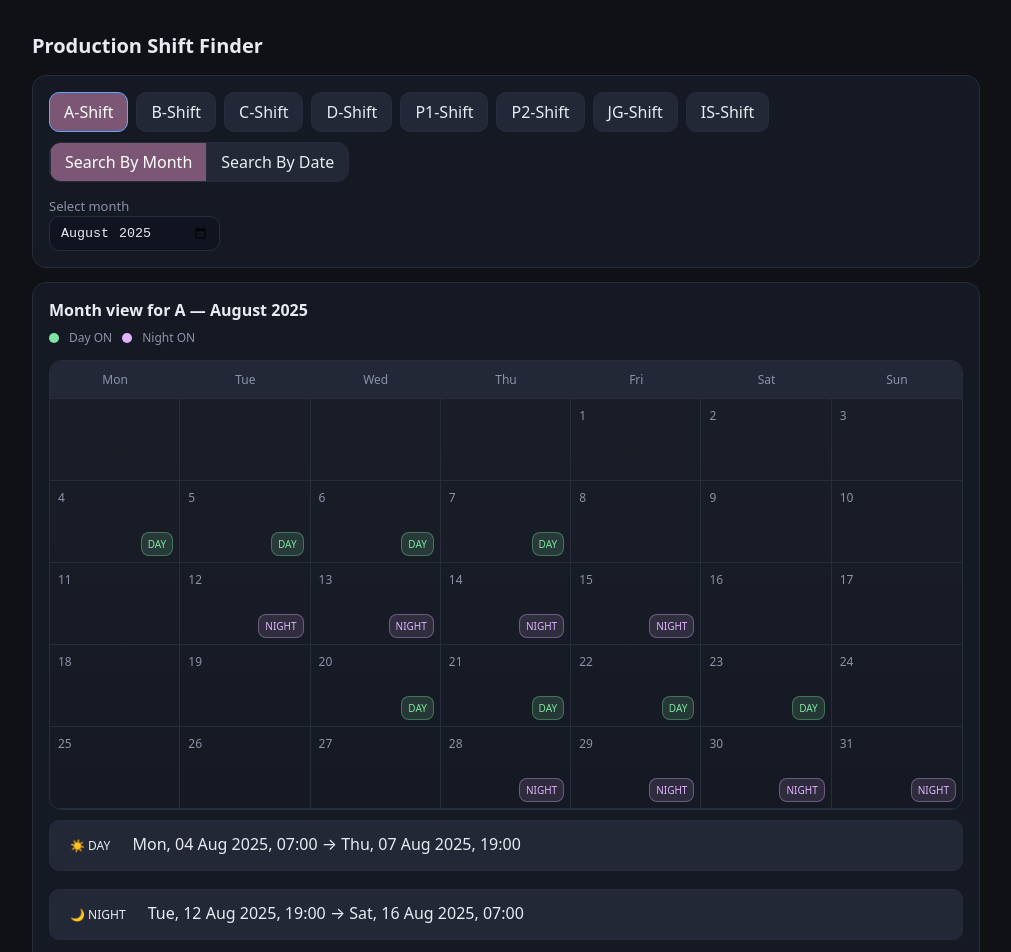
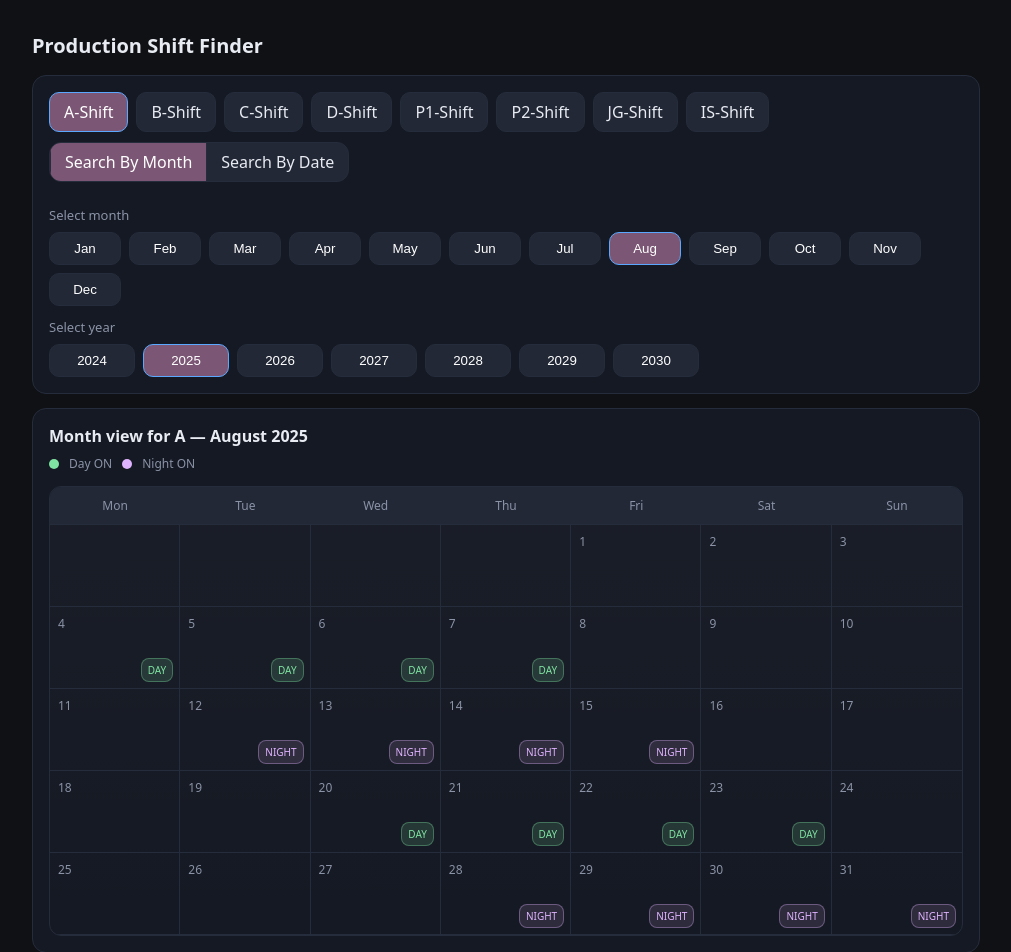
Before and after one commit to programmmerjosh/shift-finder, a Vue app: page / in a window 1280 px wide. Shown: the top 952 px of the page, without its empty margins (134-1145 px from the left). Built offline with nearby package versions, Linux system fonts and the light colour scheme.

Commit message:
new month and year selection buttons | removed the fluff text

```diff
--- a/src/App.vue
+++ b/src/App.vue
@@ -39,46 +39,35 @@
 
         <template v-else>
           <div>
-            <label for="inputMonth">Select month</label><br />
-            <div class="month-input-row">
-              <input
-                id="inputMonth"
-                type="month"
-                :placeholder="isFirefox ? 'YYYY-MM' : ''"
-                v-model="monthInput"
-                :title="
-                  isDesktop
-                    ? 'Tip: Click the field, then type the first letter of the month (e.g., “J” for January/June), or use ↑/↓ to move through months. You can use ↑/↓ to move to a different year OR key in the exact year you want.'
-                    : ''
-                "
-                style="max-width: 200px"
-              />
+            <div class="picker-group">
+              <label>Select month</label>
+              <div class="button-grid months">
+                <button
+                  v-for="m in monthButtons"
+                  :key="m.value"
+                  type="button"
+                  class="tab picker-btn"
+                  :class="{ active: selectedMonth === m.value }"
+                  @click="setMonth(m.value)"
+                >
+                  {{ m.label }}
+                </button>
+              </div>
+            </div>
 
-              <!-- Help button & tooltip: show on desktop, but NOT on Firefox -->
+            <div class="picker-group">
+              <label>Select year</label>
+              <div class="button-grid years">
                 <button
-                v-if="isDesktop && !isFirefox"
-                class="help-btn"
+                  v-for="y in yearButtons"
+                  :key="y"
                   type="button"
-                aria-label="How to use the month picker"
-                @mouseenter="showMonthHelp = true"
-                @mouseleave="showMonthHelp = false"
-                @focus="showMonthHelp = true"
-                @blur="showMonthHelp = false"
+                  class="tab picker-btn"
+                  :class="{ active: selectedYear === y }"
+                  @click="setYear(y)"
                 >
-                ?
+                  {{ y }}
                 </button>
-
-              <div
-                v-if="isDesktop && !isFirefox && showMonthHelp"
-                class="help-tip"
-                role="tooltip"
-              >
-                <strong>Month picker tips</strong><br />
-                • Click the field, then type the first letter of a month (e.g.,
-                “J”).<br />
-                • Use ↑ / ↓ to move through months.<br />
-                • Use ↑/↓ to move to a different year OR key in the exact
-                year<br />
               </div>
             </div>
           </div>
@@ -94,7 +83,7 @@
       >
         <div>
           <div style="font-weight: 600">
-            Result for {{ shift }} on {{ fmtYMD(resultDate.queryDate) }}
+            Result for {{ shift }}-Shift on {{ fmtYMD(resultDate.queryDate) }}
           </div>
           <div class="muted">
             {{
@@ -126,51 +115,15 @@
             style="margin-right: 8px"
           >
             <template v-if="resultDate.blockPhase === 'day'"
-              >☀️ DAY WORK</template
+              >☀️ DAY SHIFT</template
             >
             <template v-else-if="resultDate.blockPhase === 'night'"
-              >🌙 NIGHT WORK</template
+              >🌙 NIGHT SHIFT</template
             >
             <template v-else>🛌 OFF</template>
           </span>
           {{ fmtFull(resultDate.blockStart) }} →
           {{ fmtFull(resultDate.blockEnd) }}
-        </div>
-
-        <div class="muted">You’re scheduled</div>
-        <div>
-          <template v-if="resultDate.working">
-            {{
-              resultDate.shiftType === "day"
-                ? "DAY (07:00–19:00)"
-                : "NIGHT (19:00–07:00)"
-            }}
-          </template>
-          <template v-else> Off on the selected date </template>
-        </div>
-
-        <div class="muted">Previous off</div>
-        <div>
-          {{ fmtDate(resultDate.prevOffStart) }} →
-          {{ fmtDate(resultDate.prevOffEnd) }}
-        </div>
-
-        <div class="muted">Next off</div>
-        <div>
-          {{ fmtDate(resultDate.nextOffStart) }} →
-          {{ fmtDate(resultDate.nextOffEnd) }}
-        </div>
-
-        <div class="muted">Nearest work blocks</div>
-        <div>
-          <div>
-            Previous: {{ fmtFull(resultDate.prevWorkStart) }} →
-            {{ fmtFull(resultDate.prevWorkEnd) }}
-          </div>
-          <div>
-            Next: {{ fmtFull(resultDate.nextWorkStart) }} →
-            {{ fmtFull(resultDate.nextWorkEnd) }}
-          </div>
         </div>
       </div>
     </div>
@@ -212,24 +165,7 @@
         </div>
       </div>
 
-      <div class="list">
-        <div
-          v-for="(b, i) in resultMonth.blocks"
-          :key="i"
-          class="block"
-          style="flex: 1 1 100%"
-        >
-          <span
-            class="pill"
-            :class="b.phase === 'day' ? 'day' : 'night'"
-            style="margin-right: 8px"
-          >
-            <template v-if="b.phase === 'day'">☀️ DAY</template>
-            <template v-else>🌙 NIGHT</template>
-          </span>
-          {{ fmtFull(b.start) }} → {{ fmtFull(b.end) }}
-        </div>
-      </div>
+      <div class=""></div>
     </div>
   </div>
 </template>
@@ -595,7 +531,7 @@ const MANAGER_BASE = new Date("2025-07-21T00:00:00"); // adjust if needed
 // Determine which 8-day manager cycle day we're in (0–7)
 function managerIndexFromBase(date) {
   const days = Math.floor(
-    (ymd(date) - ymd(MANAGER_BASE)) / (1000 * 60 * 60 * 24)
+    (ymd(date) - ymd(MANAGER_BASE)) / (1000 * 60 * 60 * 24),
   );
   return ((days % 8) + 8) % 8;
 }
@@ -614,7 +550,7 @@ function managerCurrentPhaseWindow(letter, date) {
   const baseDate = addDays(
     ymd(MANAGER_BASE),
     Math.floor((ymd(date) - ymd(MANAGER_BASE)) / ((1000 * 60 * 60 * 24) / 8)) *
-      8
+      8,
   );
   const offset = letter === "JG" ? 0 : 4;
 
@@ -656,7 +592,7 @@ function managerNeighborWorkWindows(letter, date) {
   const baseDate = addDays(
     ymd(MANAGER_BASE),
     Math.floor((ymd(date) - ymd(MANAGER_BASE)) / ((1000 * 60 * 60 * 24) / 8)) *
-      8
+      8,
   );
   const offset = letter === "JG" ? 0 : 4;
 
@@ -851,7 +787,7 @@ function submit() {
       blockPhase = state.type; // 'day' | 'night'
       ({ start: blockStartTs, end: blockEndTs } = workBounds(
         win.start,
-        state.type
+        state.type,
       ));
     } else {
       blockPhase = "off";
@@ -875,7 +811,7 @@ function submit() {
       working: state.working,
       shiftType: state.type ?? "off",
       blockPhase, // 'day' | 'night' | 'off' (used for pill color)
-      blockLabel: "Current work/off block",
+      blockLabel: "Selected block",
       queryDate: q,
       blockStart: blockStartTs,
       blockEnd: blockEndTs,
@@ -910,7 +846,7 @@ const calendarCells = computed(() => {
   return buildCalendar(
     resultMonth.value.year,
     resultMonth.value.month,
-    shift.value
+    shift.value,
   );
 });
 
@@ -1054,6 +990,46 @@ function listWorkBlocksForMonth(letter, year, month) {
   return blocks;
 }
 
+// UPDATED month and year selection
+const monthButtons = [
+  { label: "Jan", value: 1 },
+  { label: "Feb", value: 2 },
+  { label: "Mar", value: 3 },
+  { label: "Apr", value: 4 },
+  { label: "May", value: 5 },
+  { label: "Jun", value: 6 },
+  { label: "Jul", value: 7 },
+  { label: "Aug", value: 8 },
+  { label: "Sep", value: 9 },
+  { label: "Oct", value: 10 },
+  { label: "Nov", value: 11 },
+  { label: "Dec", value: 12 },
+];
+
+const currentYear = new Date().getFullYear();
+
+const yearButtons = computed(() => {
+  return Array.from({ length: 7 }, (_, i) => currentYear - 1 + i);
+});
+
+const selectedMonth = computed(() => {
+  return Number(monthInput.value.split("-")[1]);
+});
+
+const selectedYear = computed(() => {
+  return Number(monthInput.value.split("-")[0]);
+});
+
+function setMonth(month) {
+  const year = selectedYear.value || currentYear;
+  monthInput.value = `${year}-${String(month).padStart(2, "0")}`;
+}
+
+function setYear(year) {
+  const month = selectedMonth.value || new Date().getMonth() + 1;
+  monthInput.value = `${year}-${String(month).padStart(2, "0")}`;
+}
+
 // run once on load
 // Recalculate results automatically on relevant UI changes
 // Auto-update whenever the user changes shift/mode/date/month
@@ -1062,7 +1038,7 @@ watch(
   () => {
     submit();
   },
-  { immediate: true }
+  { immediate: true },
 );
 
 watch(mode, (m) => {
@@ -1116,7 +1092,13 @@ body {
   margin: 0;
   background: var(--bg);
   color: var(--text);
-  font-family: ui-sans-serif, system-ui, -apple-system, Segoe UI, Roboto, Arial;
+  font-family:
+    ui-sans-serif,
+    system-ui,
+    -apple-system,
+    Segoe UI,
+    Roboto,
+    Arial;
 }
 .container {
   max-width: 980px;
@@ -1359,7 +1341,9 @@ input[type="month"] {
   background: var(--chip, #222836);
   border: 1px solid var(--border, #252c3b);
   color: var(--muted, #8b93a7);
-  transition: box-shadow 0.12s ease, transform 0.06s ease,
+  transition:
+    box-shadow 0.12s ease,
+    transform 0.06s ease,
     background-color 0.12s ease;
 }
 .help-btn:hover {
@@ -1386,6 +1370,32 @@ input[type="month"] {
   line-height: 1.35;
 }
 
+.picker-group {
+  width: 100%;
+  margin-top: 12px;
+}
+
+.picker-group label {
+  display: block;
+  margin-bottom: 8px;
+}
+
+.button-grid {
+  display: flex;
+  flex-wrap: wrap;
+  gap: 8px;
+}
+
+.picker-btn {
+  min-width: 72px;
+  text-align: center;
+  color: #ffffff;
+}
+
+.button-grid.years .picker-btn {
+  min-width: 86px;
+}
+
 /* only show help UI on devices with hover + fine pointer (desktop) */
 @media (hover: none), (pointer: coarse) {
   .help-btn,
```
Lines whose indentation alone changed are shown as unchanged.
